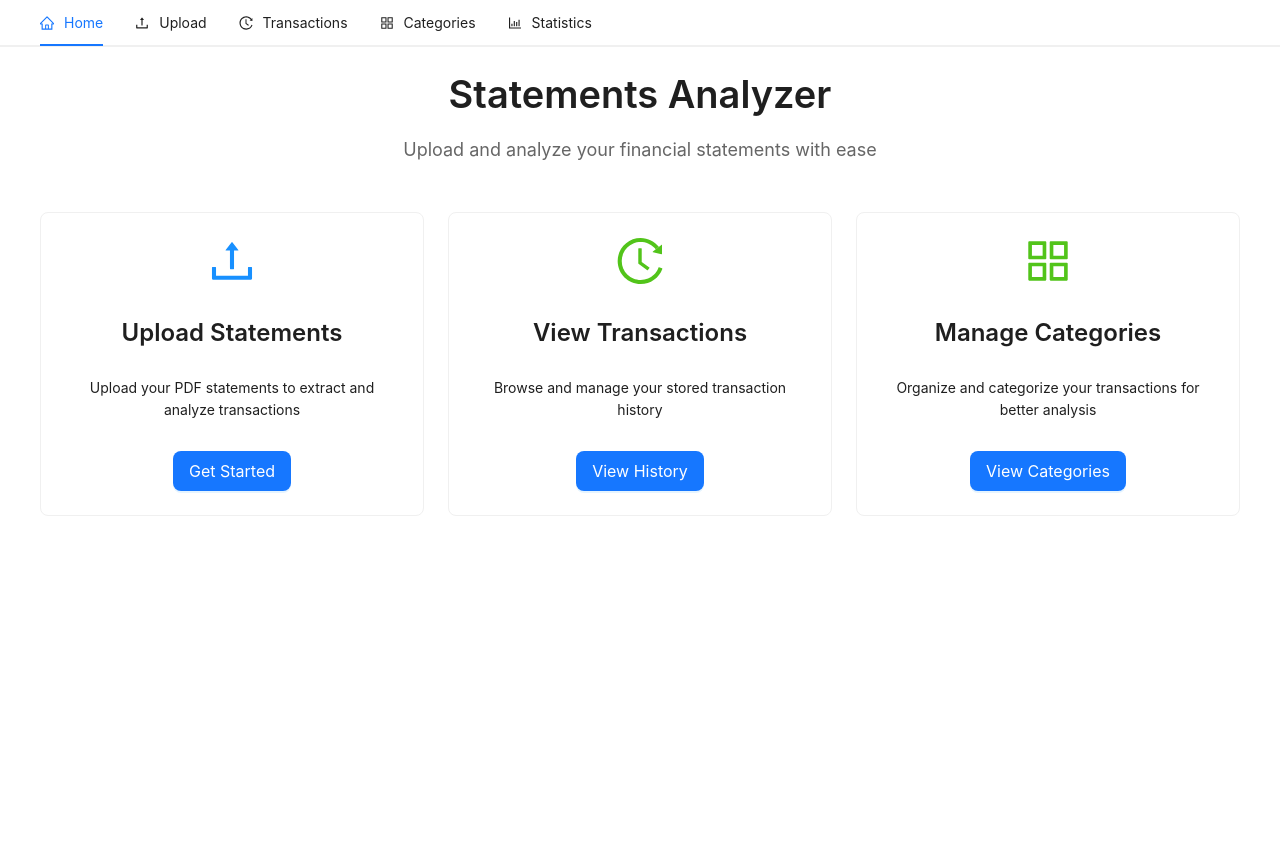
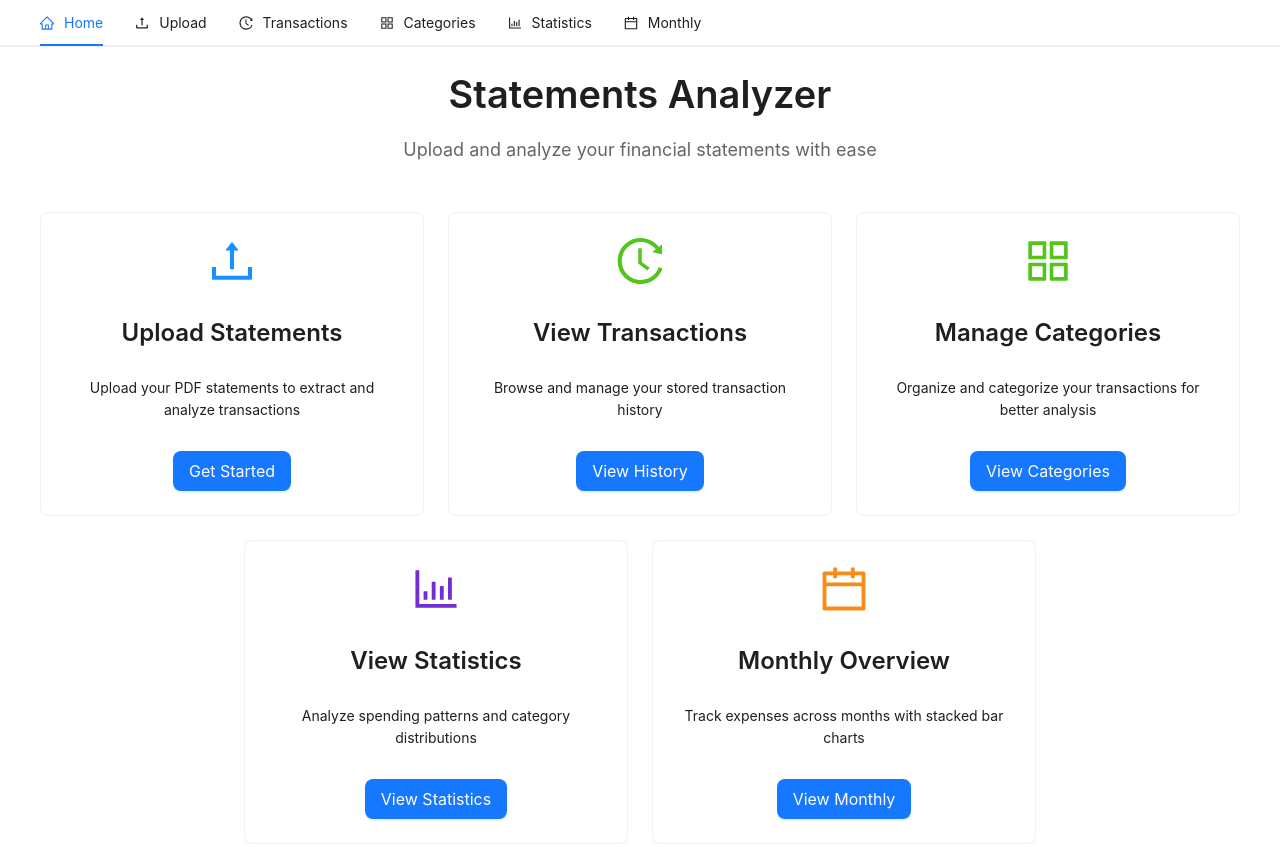
Before and after one commit to ryantan/statements-analyzer, a Next.js app: page / in a window 1280 px wide. Before the commit the page ends 800 px from the top, so only its background shows below. Built offline with nearby package versions, Linux system fonts and the light colour scheme; what @ant-design/nextjs-registry would draw is missing.

Commit message:
feat(app): cursor add monthly overview to app

```diff
--- /dev/null
+++ b/src/app/monthly/page.tsx
@@ -0,0 +1,5 @@
+import { MonthlyExpensesPage } from '@/features/monthly/MonthlyExpensesPage';
+
+export default function MonthlyPage() {
+  return <MonthlyExpensesPage />;
+}
--- a/src/components/Navigation.tsx
+++ b/src/components/Navigation.tsx
@@ -1,7 +1,7 @@
 'use client';
 
 import { Menu } from 'antd';
-import { UploadOutlined, AppstoreOutlined, HomeOutlined, HistoryOutlined, BarChartOutlined } from '@ant-design/icons';
+import { UploadOutlined, AppstoreOutlined, HomeOutlined, HistoryOutlined, BarChartOutlined, CalendarOutlined } from '@ant-design/icons';
 import { usePathname, useRouter } from 'next/navigation';
 import { useEffect, useState } from 'react';
 
@@ -22,6 +22,8 @@ export function Navigation() {
       setSelectedKey('transactions');
     } else if (pathname === '/stats') {
       setSelectedKey('stats');
+    } else if (pathname === '/monthly') {
+      setSelectedKey('monthly');
     }
   }, [pathname]);
 
@@ -56,6 +58,12 @@ export function Navigation() {
       label: 'Statistics',
       onClick: () => router.push('/stats'),
     },
+    {
+      key: 'monthly',
+      icon: <CalendarOutlined />,
+      label: 'Monthly',
+      onClick: () => router.push('/monthly'),
+    },
   ];
 
   return (
--- a/src/features/home/home.tsx
+++ b/src/features/home/home.tsx
@@ -2,7 +2,7 @@
 
 import Link from 'next/link';
 
-import { AppstoreOutlined, UploadOutlined, HistoryOutlined } from '@ant-design/icons';
+import { AppstoreOutlined, UploadOutlined, HistoryOutlined, BarChartOutlined, CalendarOutlined } from '@ant-design/icons';
 import { Button, Card, Col, Flex, Row, Typography } from 'antd';
 
 const { Title, Paragraph } = Typography;
@@ -100,6 +100,62 @@ export const Home = () => {
             </Flex>
           </Card>
         </Col>
+
+        <Col xs={24} sm={12} md={8}>
+          <Card hoverable>
+            <Flex
+              align="center"
+              gap={16}
+              vertical
+              style={{ textAlign: 'center' }}
+            >
+              <BarChartOutlined
+                style={{
+                  fontSize: '48px',
+                  color: '#722ed1',
+                  marginBottom: '16px',
+                }}
+              />
+              <Title level={3}>View Statistics</Title>
+              <Paragraph>
+                Analyze spending patterns and category distributions
+              </Paragraph>
+              <Link href="/stats">
+                <Button type="primary" size="large">
+                  View Statistics
+                </Button>
+              </Link>
+            </Flex>
+          </Card>
+        </Col>
+
+        <Col xs={24} sm={12} md={8}>
+          <Card hoverable>
+            <Flex
+              align="center"
+              gap={16}
+              vertical
+              style={{ textAlign: 'center' }}
+            >
+              <CalendarOutlined
+                style={{
+                  fontSize: '48px',
+                  color: '#fa8c16',
+                  marginBottom: '16px',
+                }}
+              />
+              <Title level={3}>Monthly Overview</Title>
+              <Paragraph>
+                Track expenses across months with stacked bar charts
+              </Paragraph>
+              <Link href="/monthly">
+                <Button type="primary" size="large">
+                  View Monthly
+                </Button>
+              </Link>
+            </Flex>
+          </Card>
+        </Col>
       </Row>
     </div>
   );
```
